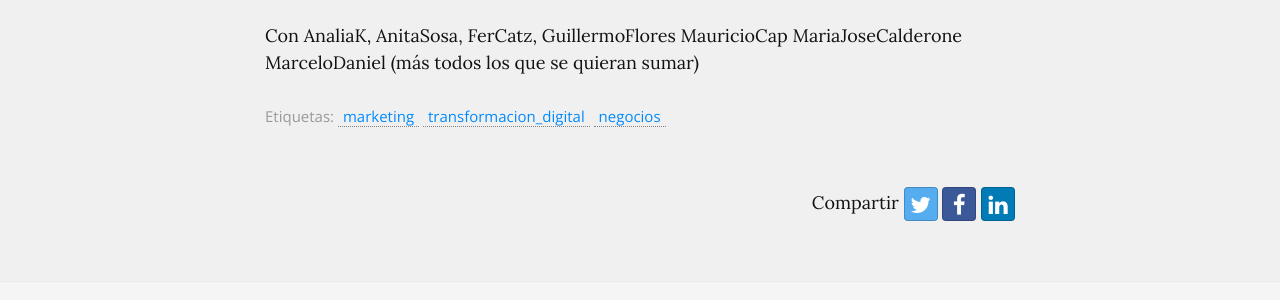
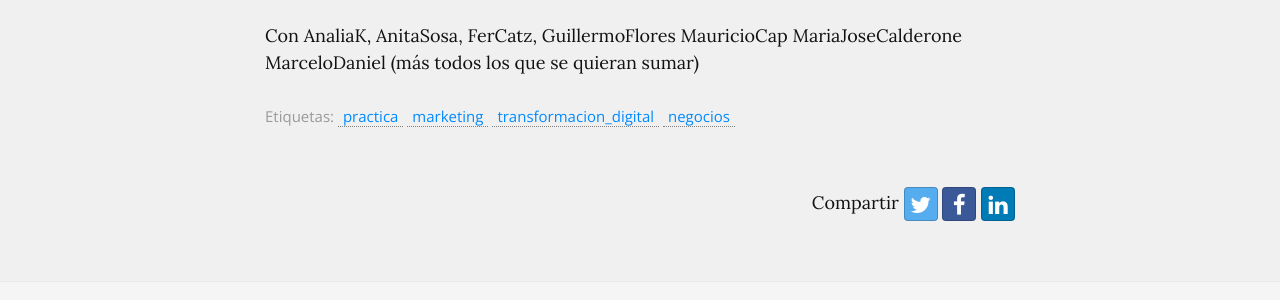
Before and after one commit to podemosaprender/podemosaprender.github.io, a Jekyll site: the page built from _contenidos/80negocios/a-vender.md, in a window 1280 px wide and 900 px high, scrolled down 989 px. Shown: the part 385-685 px from the top of the window. Built offline with Jekyll 4.4.1, drawn with Linux system fonts in a browser that asks for light colours; nearby versions of some CDN libraries.

Commit message:
TAG practica, imagenes

```diff
--- a/_contenidos/80negocios/a-vender.md
+++ b/_contenidos/80negocios/a-vender.md
@@ -1,7 +1,7 @@
 ---
 permalink: /a/vender
 img: /img/vender.jpg
-tags: [marketing,transformacion_digital,negocios]
+tags: [practica,marketing,transformacion_digital,negocios]
 ---
 
 Punteo de avances que se podrían hacer para la practica de marketing que habíamos propuesto.
```
Also changed, not shown: _contenidos/50programar/a-programar.md (+2 -0 lines), _contenidos/80negocios/a-hacer-negocios.md (+1 -0 lines), _contenidos/90organizar/a-organizar.md (line endings or trailing spaces), img/programar.png (added).
